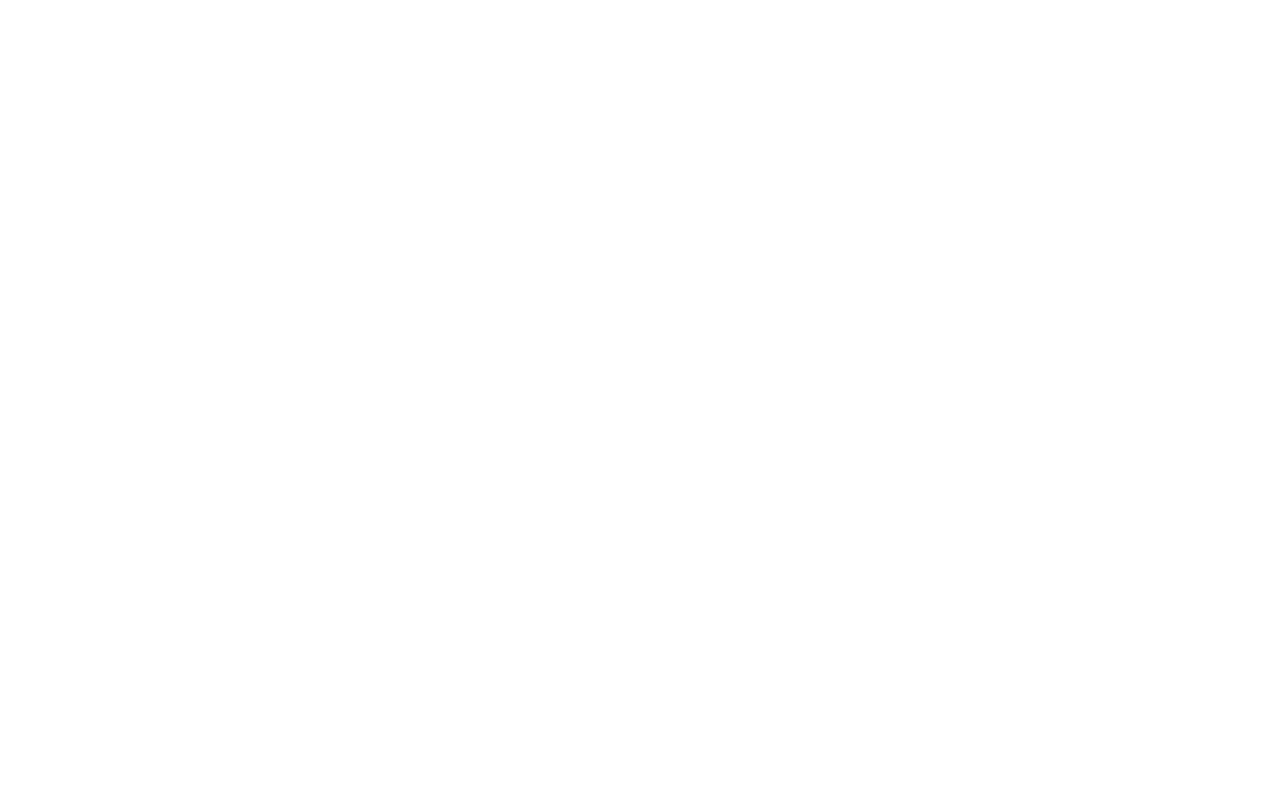
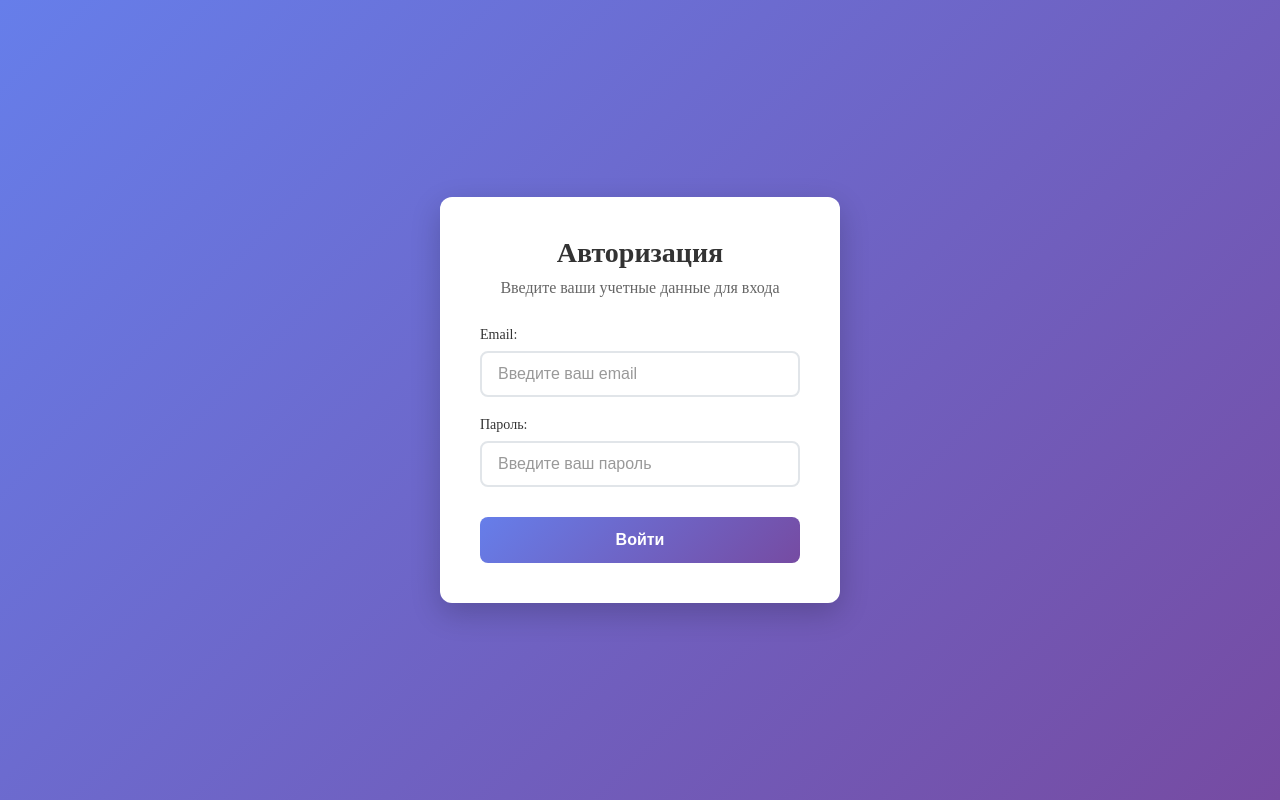
Before and after one commit to OLokhtin/react-portal, a React (Create React App) app: page /login in a window 1280 px wide. Before the commit this address had no page. Built offline with nearby package versions, Linux system fonts and the light colour scheme; the HTML template or start-up script is replaced by a standard one.

Commit message:
Login page

```diff
--- a/src/App.js
+++ b/src/App.js
@@ -1,17 +1,40 @@
 import React from "react";
 import './styles/App.css'
-import { BrowserRouter as Router, Routes, Route } from 'react-router-dom';
+import {BrowserRouter as Router, Routes, Route, Navigate} from 'react-router-dom';
 import CompaniesPage from "./components/admin/companies/CompaniesPage";
 import ServicesPage from "./components/admin/services/ServicesPage";
+import LoginPage from "./components/login/LoginPage";
 
 function App() {
+
+    const isAuthenticated = false;
+
     return (
         <Router>
             <div className="App">
                 <Routes>
-                    <Route path="/companies" element={<CompaniesPage />} />
-                    <Route path="/services" element={<ServicesPage />} />
-                    <Route path="/" element={<CompaniesPage />} />
+                    <Route
+                        path="/login"
+                        element={<LoginPage />}
+                    />
+                    <Route
+                        path="/companies"
+                        element={
+                            isAuthenticated ? <CompaniesPage /> : <Navigate to="/login" replace />
+                        }
+                    />
+                    <Route
+                        path="/services"
+                        element={
+                            isAuthenticated ? <ServicesPage /> : <Navigate to="/login" replace />
+                        }
+                    />
+                    <Route
+                        path="/"
+                        element={
+                            isAuthenticated ? <Navigate to="/companies" replace /> : <Navigate to="/login" replace />
+                        }
+                    />
                 </Routes>
             </div>
         </Router>
--- a/src/components/admin/AdminModal.css
+++ b/src/components/admin/AdminModal.css
@@ -10,6 +10,7 @@
     align-items: center;
     z-index: 1000;
 }
+
 .modal-content {
     background-color: white;
     padding: 20px;
@@ -17,9 +18,11 @@
     width: 400px;
     box-shadow: 0 4px 8px rgba(0,0,0,0.1);
 }
+
 .form-group {
     margin-bottom: 15px;
 }
+
 label {
     display: block;
     margin-bottom: 5px;
@@ -28,9 +31,8 @@
 
 .modal-actions {
     display: flex;
-    justify-content: flex-end;
-    gap: 10px;
-    margin-top: 20px;
+    justify-content: space-between;
+    align-items: center;
 }
 
 .error-message {
--- /dev/null
+++ b/src/components/login/LoginPage.css
@@ -0,0 +1,110 @@
+/* LoginPage.css */
+.login-page {
+    min-height: 100vh;
+    display: flex;
+    align-items: center;
+    justify-content: center;
+    background: linear-gradient(135deg, #667eea 0%, #764ba2 100%);
+    padding: 20px;
+}
+
+.login-container {
+    background: white;
+    padding: 40px;
+    border-radius: 12px;
+    box-shadow: 0 10px 30px rgba(0, 0, 0, 0.2);
+    width: 100%;
+    max-width: 400px;
+}
+
+.login-header {
+    text-align: center;
+    margin-bottom: 30px;
+}
+
+.login-header h1 {
+    color: #333;
+    margin: 0 0 10px 0;
+    font-size: 28px;
+    font-weight: 600;
+}
+
+.login-header p {
+    color: #666;
+    margin: 0;
+    font-size: 16px;
+}
+
+.login-form {
+    display: flex;
+    flex-direction: column;
+}
+
+.form-group {
+    margin-bottom: 20px;
+}
+
+.form-group label {
+    display: block;
+    margin-bottom: 8px;
+    color: #333;
+    font-weight: 500;
+    font-size: 14px;
+}
+
+.form-group input {
+    width: 100%;
+    padding: 12px 16px;
+    border: 2px solid #e1e5e9;
+    border-radius: 8px;
+    font-size: 16px;
+    transition: border-color 0.3s ease;
+    box-sizing: border-box;
+}
+
+.form-group input:focus {
+    outline: none;
+    border-color: #667eea;
+    box-shadow: 0 0 0 3px rgba(102, 126, 234, 0.1);
+}
+
+.form-group input::placeholder {
+    color: #999;
+}
+
+.login-btn {
+    background: linear-gradient(135deg, #667eea 0%, #764ba2 100%);
+    color: white;
+    border: none;
+    padding: 14px 20px;
+    border-radius: 8px;
+    font-size: 16px;
+    font-weight: 600;
+    cursor: pointer;
+    transition: transform 0.2s ease, box-shadow 0.2s ease;
+    margin-top: 10px;
+}
+
+.login-btn:hover {
+    transform: translateY(-2px);
+    box-shadow: 0 6px 20px rgba(102, 126, 234, 0.4);
+}
+
+.login-btn:active {
+    transform: translateY(0);
+}
+
+/* Адаптивность */
+@media (max-width: 480px) {
+    .login-container {
+        padding: 30px 20px;
+    }
+
+    .login-header h1 {
+        font-size: 24px;
+    }
+
+    .login-header p {
+        font-size: 14px;
+    }
+}
--- /dev/null
+++ b/src/components/login/LoginPage.jsx
@@ -0,0 +1,69 @@
+// LoginPage.jsx
+import React, { useState } from 'react';
+import './LoginPage.css';
+
+const LoginPage = () => {
+    const [formData, setFormData] = useState({
+        email: '',
+        password: ''
+    });
+
+    const handleInputChange = (e) => {
+        const { name, value } = e.target;
+        setFormData(prev => ({
+            ...prev,
+            [name]: value
+        }));
+    };
+
+    const handleSubmit = (e) => {
+        e.preventDefault();
+        console.log('Данные для авторизации:', formData);
+        // Здесь будет логика авторизации
+    };
+
+    return (
+        <div className="login-page">
+            <div className="login-container">
+                <div className="login-header">
+                    <h1>Авторизация</h1>
+                    <p>Введите ваши учетные данные для входа</p>
+                </div>
+
+                <form onSubmit={handleSubmit} className="login-form">
+                    <div className="form-group">
+                        <label htmlFor="email">Email:</label>
+                        <input
+                            type="email"
+                            id="email"
+                            name="email"
+                            value={formData.email}
+                            onChange={handleInputChange}
+                            required
+                            placeholder="Введите ваш email"
+                        />
+                    </div>
+
+                    <div className="form-group">
+                        <label htmlFor="password">Пароль:</label>
+                        <input
+                            type="password"
+                            id="password"
+                            name="password"
+                            value={formData.password}
+                            onChange={handleInputChange}
+                            required
+                            placeholder="Введите ваш пароль"
+                        />
+                    </div>
+
+                    <button type="submit" className="login-btn">
+                        Войти
+                    </button>
+                </form>
+            </div>
+        </div>
+    );
+};
+
+export default LoginPage;
```
